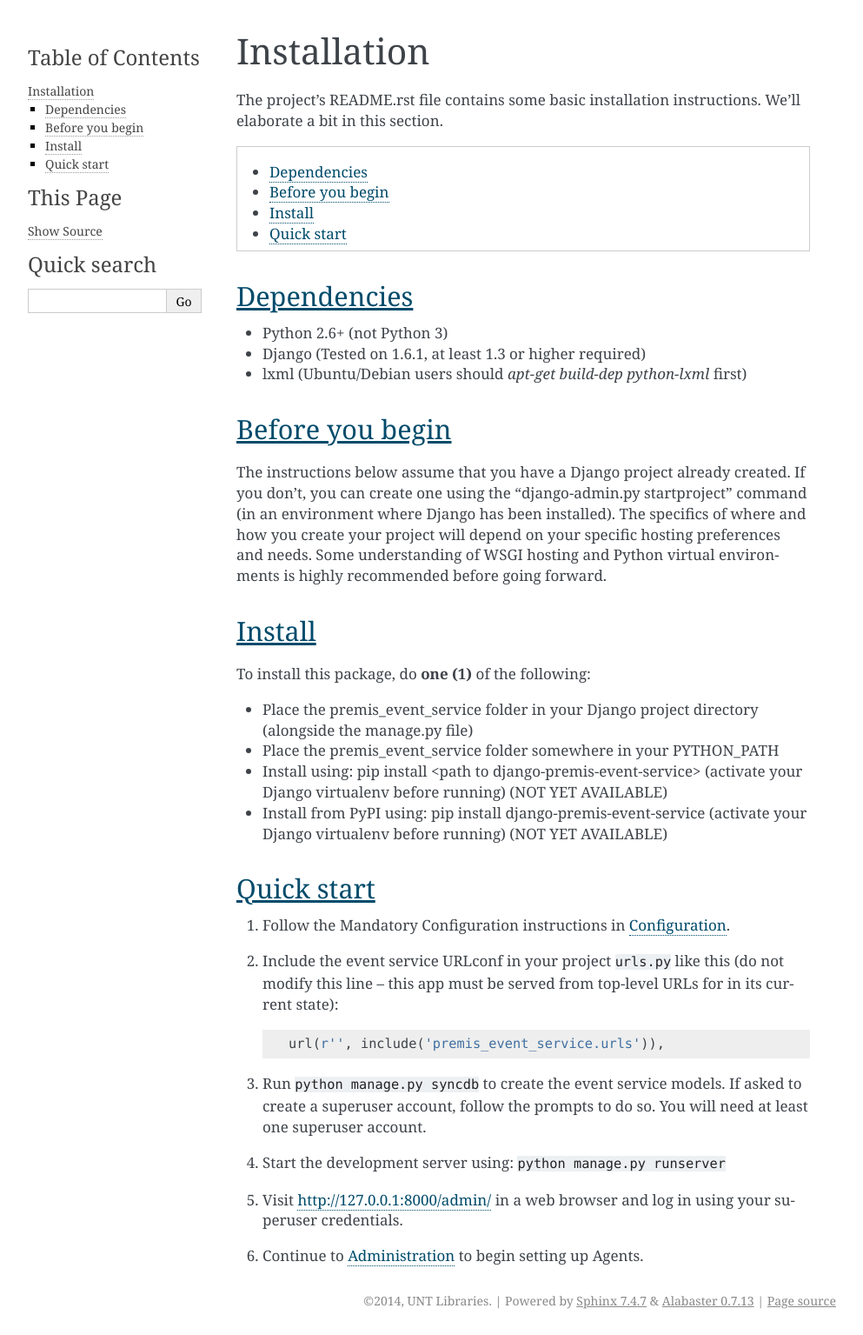
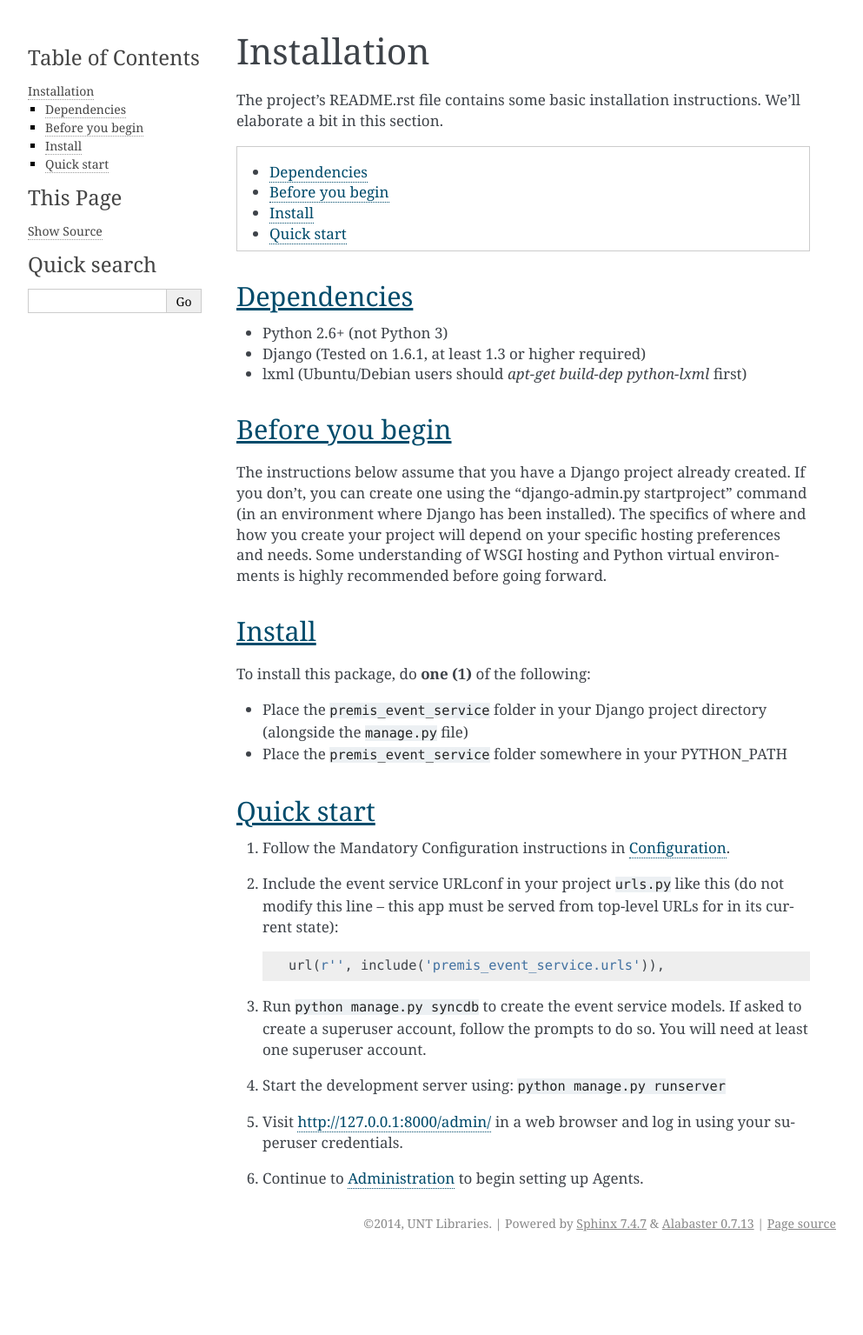
Before and after one commit to unt-libraries/django-premis-event-service, a Sphinx documentation site: the page built from docs/source/installation.rst, in a window 1280 px wide. Shown: the whole page at 87% size, without its empty margins (148-1141 px from the left). Built offline with Sphinx 7.4.7, drawn with Linux system fonts in a browser that asks for light colours; after the commit the page ends 1446 px from its top, so only the background shows below that.

Commit message:
Comment out unusable installation methods in docs

```diff
--- a/docs/source/installation.rst
+++ b/docs/source/installation.rst
@@ -31,13 +31,13 @@ Install
 
 To install this package, do **one (1)** of the following:
 
-- Place the premis_event_service folder in your Django project directory
-  (alongside the manage.py file)
-- Place the premis_event_service folder somewhere in your PYTHON_PATH
-- Install using: pip install <path to django-premis-event-service>
-  (activate your Django virtualenv before running) (NOT YET AVAILABLE)
-- Install from PyPI using: pip install django-premis-event-service
-  (activate your Django virtualenv before running) (NOT YET AVAILABLE)
+- Place the ``premis_event_service`` folder in your Django project directory
+  (alongside the ``manage.py`` file)
+- Place the ``premis_event_service`` folder somewhere in your PYTHON_PATH
+.. - Install using: pip install <path to django-premis-event-service>
+..   (activate your Django virtualenv before running) (NOT YET AVAILABLE)
+.. - Install from PyPI using: pip install django-premis-event-service
+..   (activate your Django virtualenv before running) (NOT YET AVAILABLE)
 
 Quick start
 -----------
```
